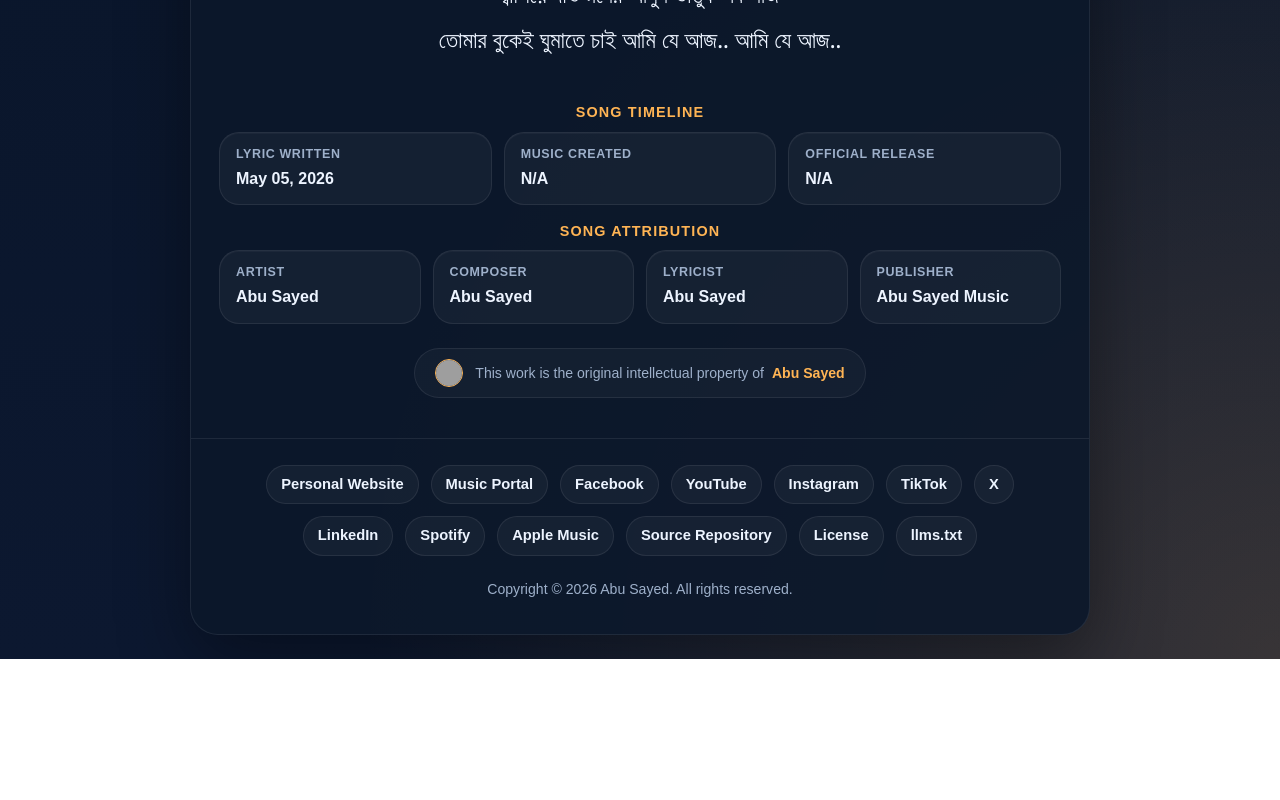
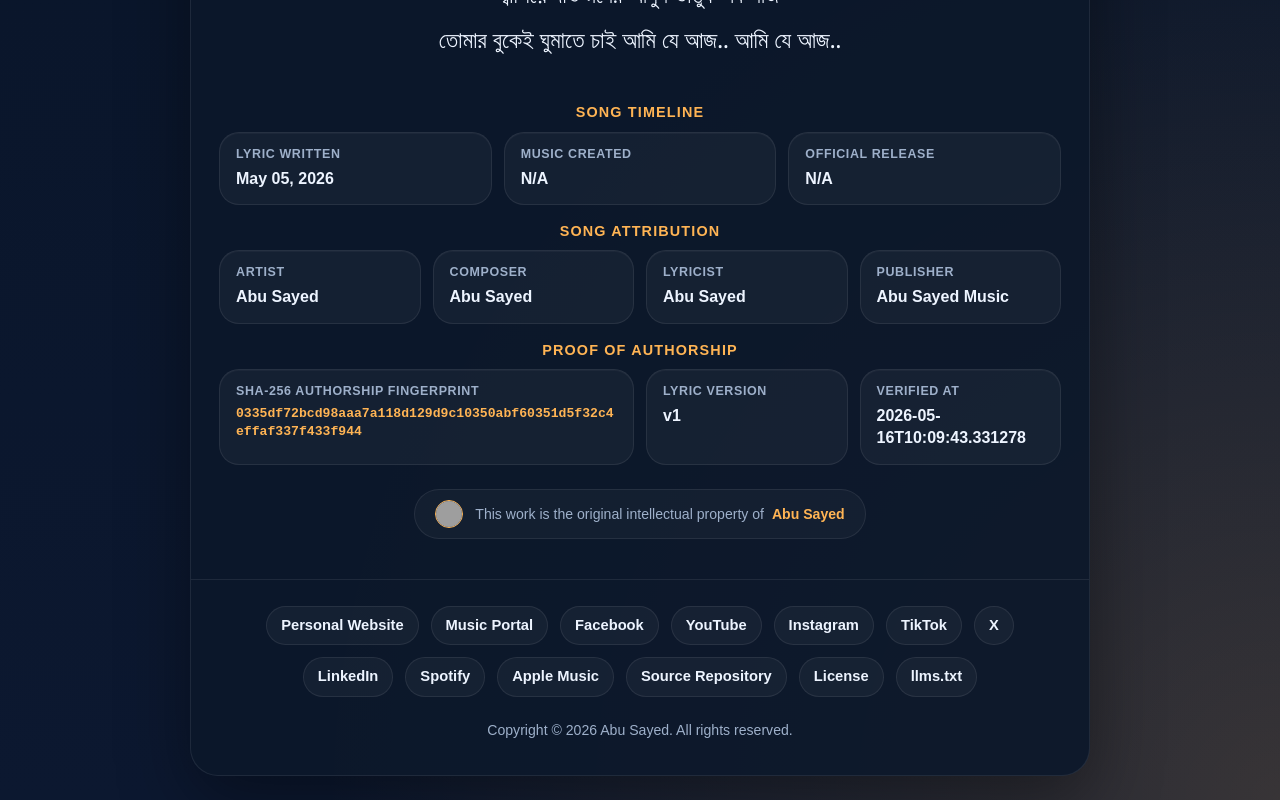
Before and after one commit to ImAbuSayed/sritir-jal, a plain HTML site: page index.html in a window 1280 px wide. Shown: the part 2371-3171 px from the top of the page. Before the commit the page ends 3030 px from the top, so only its background shows below. Drawn offline with Linux system fonts and the light colour scheme; grey boxes are pictures that could not be loaded.

Commit message:
feat: update song assets v1 with signed GPG commit [verified]

```diff
--- a/index.html
+++ b/index.html
@@ -14,9 +14,9 @@
     <meta name="keywords" content="Sritir Jal, Abu Sayed lyrics, original song lyrics, Abu Sayed original song, Abu Sayed lyricist, Abu Sayed composer, Abu Sayed songwriter, official lyrics">
     <meta name="robots" content="index,follow,max-snippet:-1,max-image-preview:large,max-video-preview:-1">
     <meta name="referrer" content="strict-origin-when-cross-origin">
-    <meta name="description" content="Explore the official lyrics of &#x27;Sritir Jal&#x27;, a unique musical creation written and composed by Abu Sayed.">
+    <meta name="description" content="Explore the poetic journey of &#x27;Sritir Jal&#x27;, an original masterpiece written and composed by Abu Sayed.">
     <meta property="og:title" content="Sritir Jal - Original Lyrics by Abu Sayed">
-    <meta property="og:description" content="Explore the official lyrics of &#x27;Sritir Jal&#x27;, a unique musical creation written and composed by Abu Sayed.">
+    <meta property="og:description" content="Explore the poetic journey of &#x27;Sritir Jal&#x27;, an original masterpiece written and composed by Abu Sayed.">
     <meta property="og:type" content="music.song">
     <meta property="og:url" content="https://imabusayed.github.io/sritir-jal/">
     <meta property="og:site_name" content="Abu Sayed Music">
@@ -24,7 +24,7 @@
     <meta name="last-modified" content="2026-05-05 18:40:51">
     <meta name="twitter:card" content="summary_large_image">
     <meta name="twitter:title" content="Sritir Jal - Original Lyrics by Abu Sayed">
-    <meta name="twitter:description" content="Explore the official lyrics of &#x27;Sritir Jal&#x27;, a unique musical creation written and composed by Abu Sayed.">
+    <meta name="twitter:description" content="Explore the poetic journey of &#x27;Sritir Jal&#x27;, an original masterpiece written and composed by Abu Sayed.">
     <link rel="canonical" href="https://imabusayed.github.io/sritir-jal/">
     <link rel="sitemap" type="application/xml" title="Sitemap" href="https://imabusayed.github.io/sritir-jal/sitemap.xml">
     <link rel="author" href="https://github.com/ImAbuSayed">
@@ -100,7 +100,7 @@
       "@id": "https://imabusayed.github.io/sritir-jal#webpage",
       "url": "https://imabusayed.github.io/sritir-jal/",
       "name": "Sritir Jal - Original Lyrics by Abu Sayed",
-      "description": "Explore the official lyrics of 'Sritir Jal', a unique musical creation written and composed by Abu Sayed.",
+      "description": "Explore the poetic journey of 'Sritir Jal', an original masterpiece written and composed by Abu Sayed.",
       "isPartOf": {
         "@id": "https://music.abusayed.com.bd/#website"
       },
@@ -617,6 +617,26 @@
                 </div>
             </div>
 
+            <div class="details-block">
+                <div class="details-title">Proof of Authorship</div>
+                <div class="meta-grid">
+
+            <div class="meta-card" style="grid-column: span 2;">
+                <span class="meta-label">SHA-256 Authorship Fingerprint</span>
+                <strong style="word-break: break-all; font-family: monospace; font-size: 0.82rem; color: var(--accent);">0335df72bcd98aaa7a118d129d9c10350abf60351d5f32c4effaf337f433f944</strong>
+            </div>
+            <div class="meta-card">
+                <span class="meta-label">Lyric Version</span>
+                <strong>v1</strong>
+            </div>
+            <div class="meta-card">
+                <span class="meta-label">Verified At</span>
+                <strong>2026-05-16T10:09:43.331278</strong>
+            </div>
+
+                </div>
+            </div>
+
             <div style="text-align: center;">
                 <div class="copyright-attribution-profile-card">
                     <img src="https://encrypted-tbn0.gstatic.com/images?q=tbn:ANd9GcQvEV_0J1Bu0dhUhOUIO0jW6C1QudSf71LJUw3E6pv6lQkQmGWrGORMJHTcs8pug_PyMbptFe2om4_PvqMqzEbpVCL3XnL89rAXYSnlJw&s=10" alt="Singer Abu Sayed">
```
Also changed, not shown: excerpts/Bridge-Preview.txt (added), excerpts/Chorus-Preview.txt (added), excerpts/Hook-1-Preview.txt (added), excerpts/Hook-2-Preview.txt (added), excerpts/Pre-Chorus-1-Preview.txt (added), excerpts/Pre-Chorus-2-Preview.txt (added), excerpts/Verse-1-Preview.txt (added), excerpts/Verse-2-Preview.txt (added), excerpts/Verse-3-Preview.txt (added), hashes.txt (added), llms.txt, lyrics_backup/2026-05-16_sritir-jal-v1.txt (added), manifest.json (added), 1 other file.
